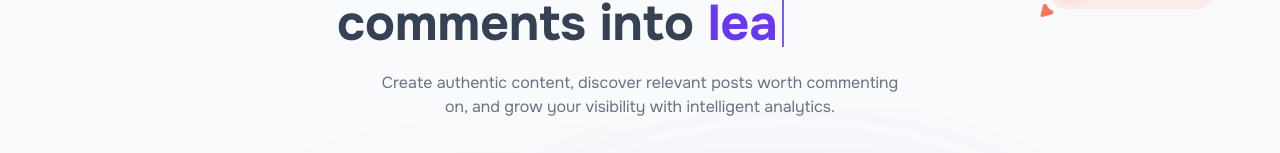
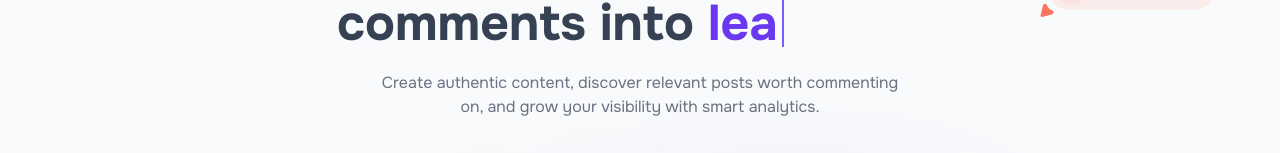
Before and after one commit to codingfarhan/feedvector-landing, a Next.js app: page / in a window 1280 px wide. Shown: the part 281-434 px from the top of the page. Built offline with nearby package versions, Linux system fonts and the light colour scheme; no server answers.

Commit message:
slight wording change

```diff
--- a/src/components/sections/content-system-section.tsx
+++ b/src/components/sections/content-system-section.tsx
@@ -1,6 +1,6 @@
 const inputSignals = ["LinkedIn Profile", "Website", "Past Posts"]
 const engineSignals = ["Content Pillars", "Voice", "Data"]
-const outputSignals = ["Weekly Draft Posts", "Intelligent Analytics", "Recommended Posts to comment on"]
+const outputSignals = ["Weekly Draft Posts", "Smart Analytics", "Recommended Posts to comment on"]
 
 function SignalGroup({ label, items }: { label: string; items: string[] }) {
   return (
--- a/src/components/sections/hero-section/index.tsx
+++ b/src/components/sections/hero-section/index.tsx
@@ -18,7 +18,7 @@ export default function HeroSection() {
                 Turn <span className="text-[#0A66C2]">LinkedIn</span> posts and comments into <AnimatedHeadlineWord />
               </h1>
               <p className="max-w-[537px] text-center mx-auto dark:text-gray-400 text-gray-500 text-base">
-                Create authentic content, discover relevant posts worth commenting on, and grow your visibility with intelligent analytics.
+                Create authentic content, discover relevant posts worth commenting on, and grow your visibility with smart analytics.
               </p>
 
               <div className="mt-9 flex sm:flex-row flex-col gap-3 relative z-30 items-center justify-center">
```
